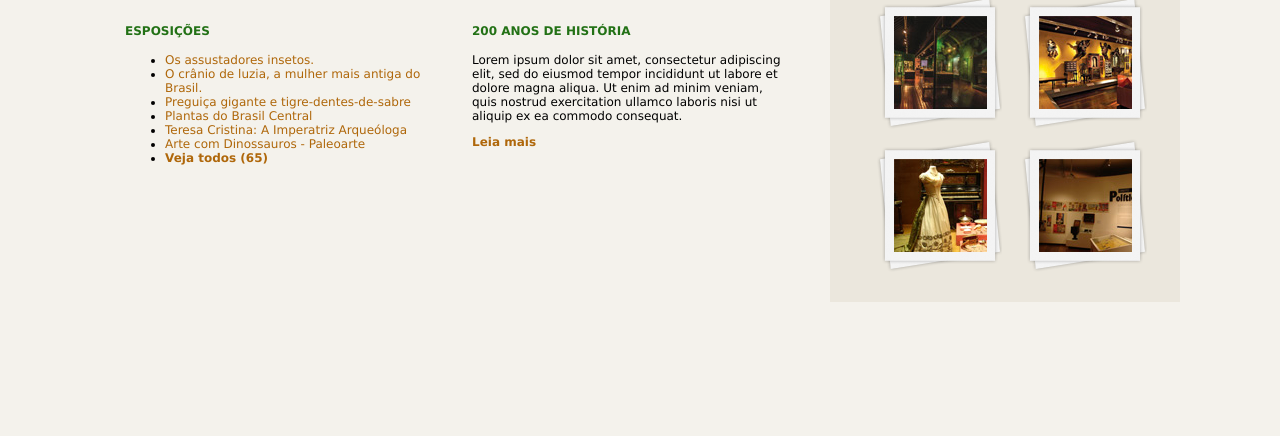
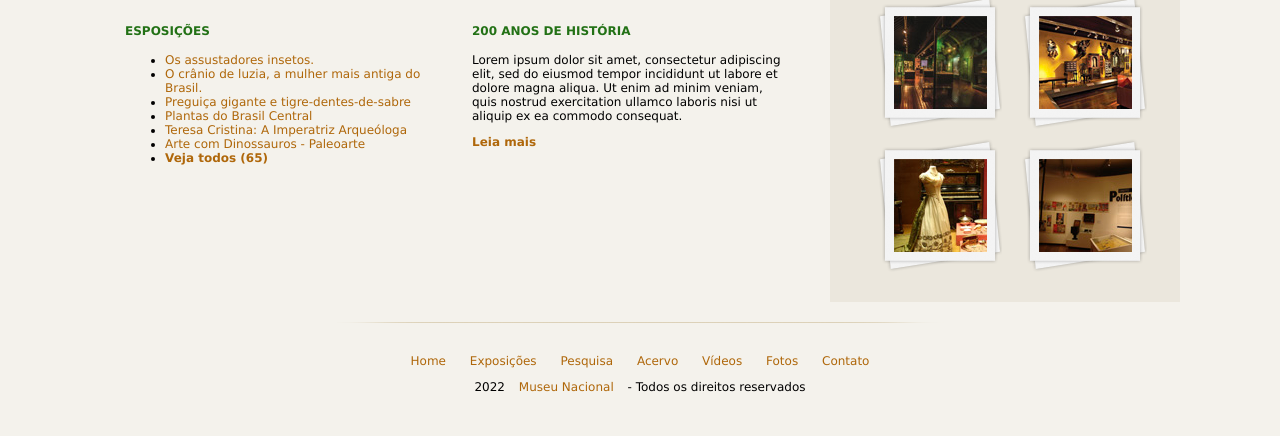
Before and after one commit to LucasFonsecaSim/Museu-Historico, a plain HTML site: page index.html in a window 1280 px wide. Shown: the part 625-1061 px from the top of the page. Before the commit the page ends 927 px from the top, so only its background shows below. Drawn offline with Linux system fonts and the light colour scheme.

Commit message:
Criação e formatação rodapé

```diff
--- a/css/estilo.css
+++ b/css/estilo.css
@@ -68,6 +68,7 @@ nav ul li a:hover{
 #conteudo{
 	width: 710px;
 	float: left;
+	margin-bottom: 20px;
 }
 
 aside{
@@ -75,6 +76,7 @@ aside{
 	float: right;
 	background: #ebe7dd;
 	padding-bottom: 30px;
+	margin-bottom: 20px;
 }
 
 section#visita{
@@ -138,6 +140,20 @@ h3{
 	text-transform: uppercase;
 }
 
+/* Formatação Rodapé
+-----------------------------*/
+
+footer{
+	clear: both;
+	padding: 20px 0 30px 0;
+	text-align: center;
+	background: url(../img/fundo-rodape.png) no-repeat center top;
+}
+
+footer>p a{
+	padding: 2px 10px;
+}
+
 /* Formatação Formulários
 ---------------------------- */
 
--- a/index.html
+++ b/index.html
@@ -172,6 +172,21 @@
 
 				</aside><!--/fim aside-->
 
+				<footer>
+					<p>
+						<a href=""> Home</a>
+						<a href=""> Exposições</a>
+						<a href=""> Pesquisa</a>
+						<a href=""> Acervo</a>
+						<a href=""> Vídeos</a>
+						<a href=""> Fotos</a>
+						<a href=""> Contato</a>
+					</p>
+					<p>
+						2022 <a href="#">Museu Nacional</a> - Todos os direitos reservados
+					</p>
+				</footer>
+
 			</div><!--/fim principal-->
 
 		</div><!--/fim container-->
```
